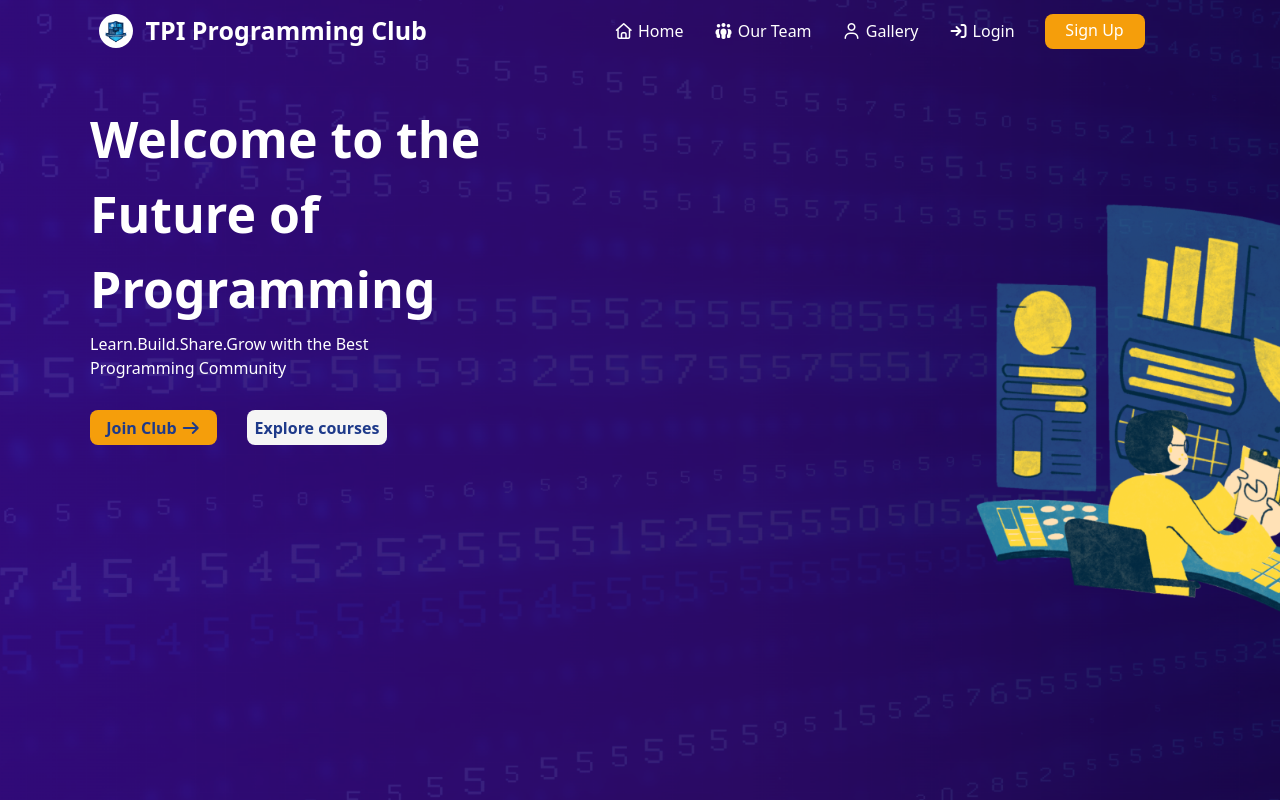
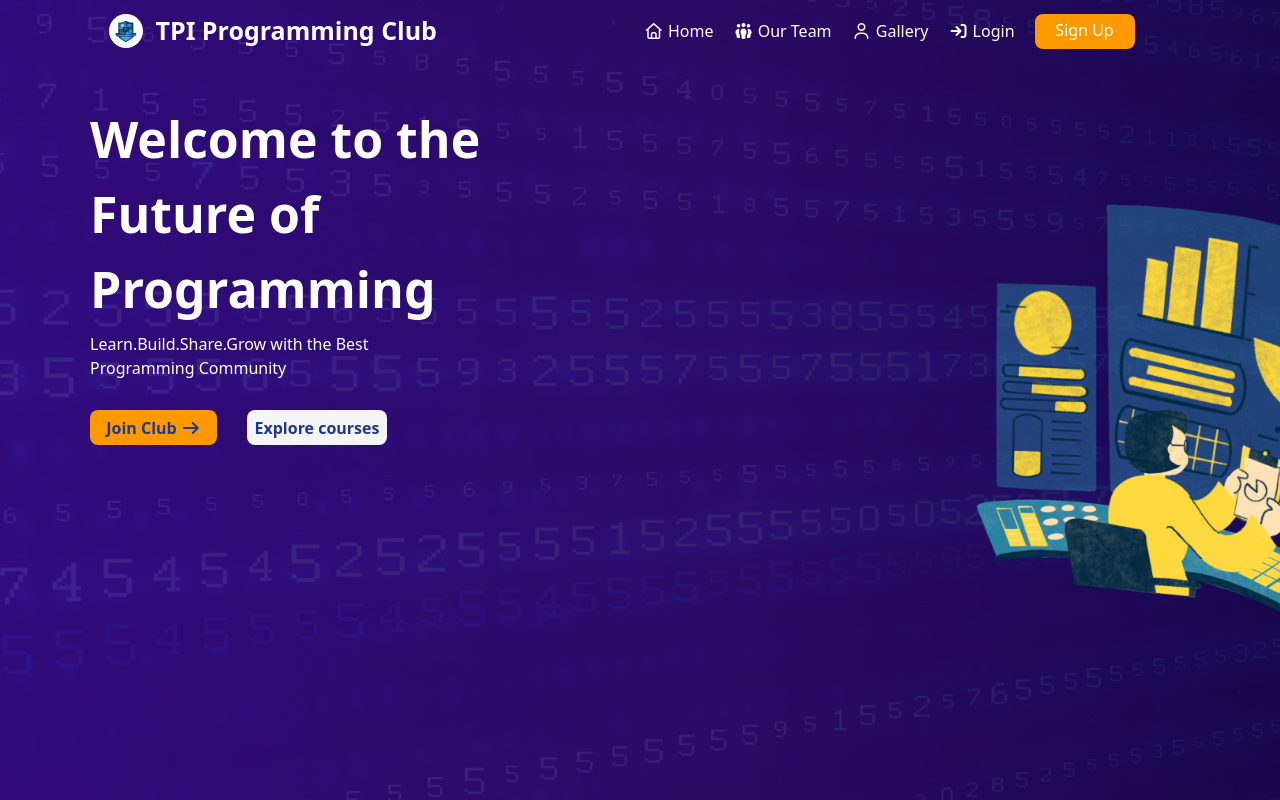
Before and after one commit to samia-hue/tpi-programming-club, a plain HTML site: page index.html in a window 1280 px wide. Drawn offline with nearby package versions, Linux system fonts and the light colour scheme.

Commit message:
add recover

```diff
--- a/index.html
+++ b/index.html
@@ -5,7 +5,7 @@
     <meta name="viewport" content="width=device-width, initial-scale=1.0" />
     <title>TPI Programming Club</title>
     <!-- tailwind cdn -->
-    <script src="https://cdn.tailwindcss.com"></script>
+    <script src="https://cdn.jsdelivr.net/npm/@tailwindcss/browser@4"></script>
     <!-- font awesome cdn -->
 
     <link
@@ -16,13 +16,14 @@
       referrerpolicy="no-referrer"
     />
 
-    <!-- favicon ico -->
-    <link rel="icon" type="image/x-icon" href="./favicon-32x32.png">
+    <!-- club logo -->
+     <link rel="icon" type="image/png" href="./favicon-32x32.png" />
+
 
     <!-- style -->
 
     <style>
-      body {
+      .body {
         background-image: url(./bg.png);
         background-repeat: no-repeat;
         background-size: cover;
@@ -136,6 +137,10 @@
           z-index: 10;
         }
 
+        /* when checked, show menu */
+        #menu-toggle:checked ~ .menu {
+          display: block;
+        }
 
         /* home body */
         .body-title {
@@ -160,7 +165,7 @@
       }
     </style>
   </head>
-  <body >
+  <body class="body">
     <!-- navbar -->
 
     <nav class="flex justify-around items-center mx-auto">
@@ -174,11 +179,11 @@
           TPI Programming Club
         </h1>
       </div>
-      <div class="menu-icon ">
+      <div class="menu-icon">
         <i class="fa-solid fa-bars"></i>
       </div>
 
-      <ul
+      <ol
         id="menu-item"
         class="menu order-list flex gap-[30px] mr-[40px] p-[10px] items-center text-white"
       >
@@ -196,7 +201,7 @@
         >
           Sign Up
         </li>
-      </ul>
+      </ol>
     </nav>
 
     <!-- body -->
```
